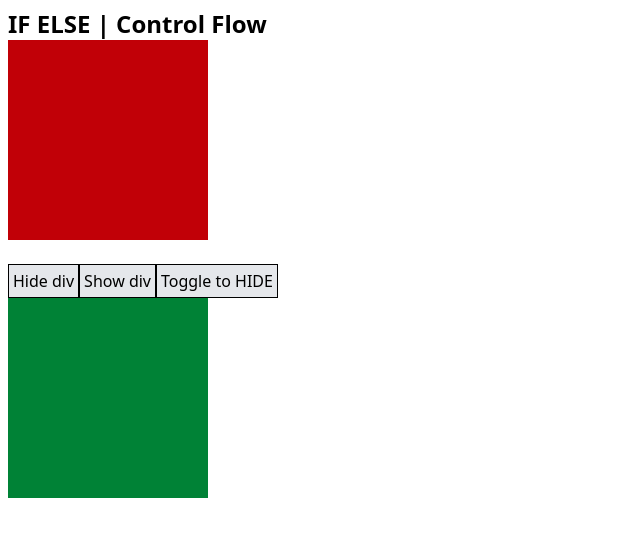
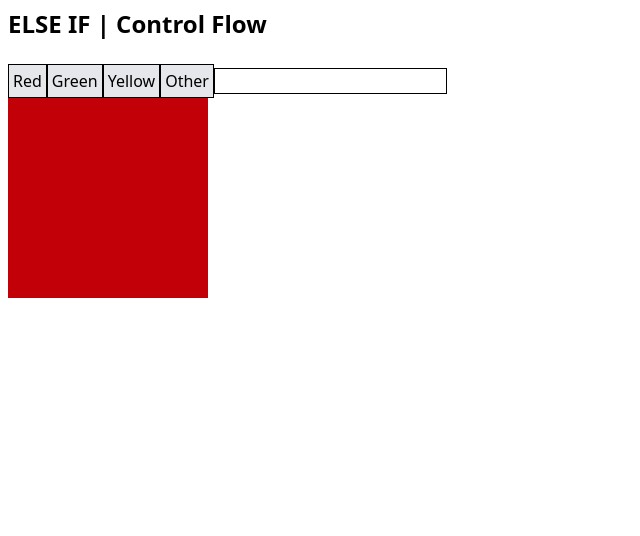
Before and after one commit to SomanAnshuman/Angular-Learning, an Angular app: page / in a window 1280 px wide. Shown: the top 536 px of the page, without its empty margins (0-640 px from the left). Built offline with nearby package versions, Linux system fonts and the light colour scheme.

Commit message:
day 2 Else If | Control flow

```diff
--- a/src/app/app.component.html
+++ b/src/app/app.component.html
@@ -8,37 +8,35 @@
 <!-- * * * * * * * * * * * * * * * * * * * * * * * * * * * * * * * -->
 
 <body class="m-2">
-  <h1 class="text-2xl font-bold">IF ELSE | Control Flow</h1>
+  <h1 class="text-2xl font-bold">ELSE IF | Control Flow</h1>
+  <br>
 
-  @if(x > 10){
-  <div class="w-[200px] h-[200px] bg-red-700"></div>
+  <button (click)="handleChangeColor(1)" class="border p-1 bg-gray-200 cursor-pointer active:bg-gray-400">
+    Red
+  </button>
+  <button (click)="handleChangeColor(2)" class="border p-1 bg-gray-200 cursor-pointer active:bg-gray-400">
+    Green
+  </button>
+  <button (click)="handleChangeColor(3)" class="border p-1 bg-gray-200 cursor-pointer active:bg-gray-400">
+    Yellow
+  </button>
+  <button (click)="handleChangeColor(0)" class="border p-1 bg-gray-200 cursor-pointer active:bg-gray-400">
+    Other
+  </button>
+  <input type="text" (input)="handleInput($event)" class="border">
+  <br>
+
+  @if(color === 1){
+    <div class="w-[200px] h-[200px] bg-red-700"></div>
   }
-  <br />
-
-  <button
-    (click)="hide()"
-    class="border p-1 bg-gray-200 cursor-pointer active:bg-gray-400"
-  >
-    Hide div
-  </button>
-  <button
-    (click)="show()"
-    class="border p-1 bg-gray-200 cursor-pointer active:bg-gray-400"
-  >
-    Show div
-  </button>
-  <button
-    (click)="toggle()"
-    class="border p-1 bg-gray-200 cursor-pointer active:bg-gray-400"
-  >
-    {{display ? 'Toggle to HIDE' : 'Toggle to SHOW'}}
-  </button>
-
-  @if(display){
+  @else if (color === 2) {
     <div class="w-[200px] h-[200px] bg-green-700"></div>
   }
+  @else if (color === 3) {
+    <div class="w-[200px] h-[200px] bg-yellow-700"></div>
+  }
   @else {
-    <p>Div is now hidden</p>
+    <div class="w-[200px] h-[200px] bg-black"></div>
   }
 </body>
 
--- a/src/app/app.component.ts
+++ b/src/app/app.component.ts
@@ -9,16 +9,12 @@ import { FormsModule } from '@angular/forms';
   styleUrl: './app.component.css',
 })
 export class AppComponent {
-  display = true;
-  x = 20;
+  color = 1;
 
-  hide(){
-    this.display = false;
+  handleChangeColor(val:number){
+    this.color = val;
   }
-  show(){
-    this.display = true;
-  }
-  toggle(){
-    this.display = !this.display;
+  handleInput(event:Event){
+    this.color = parseInt((event.target as HTMLInputElement).value);
   }
 }
```
